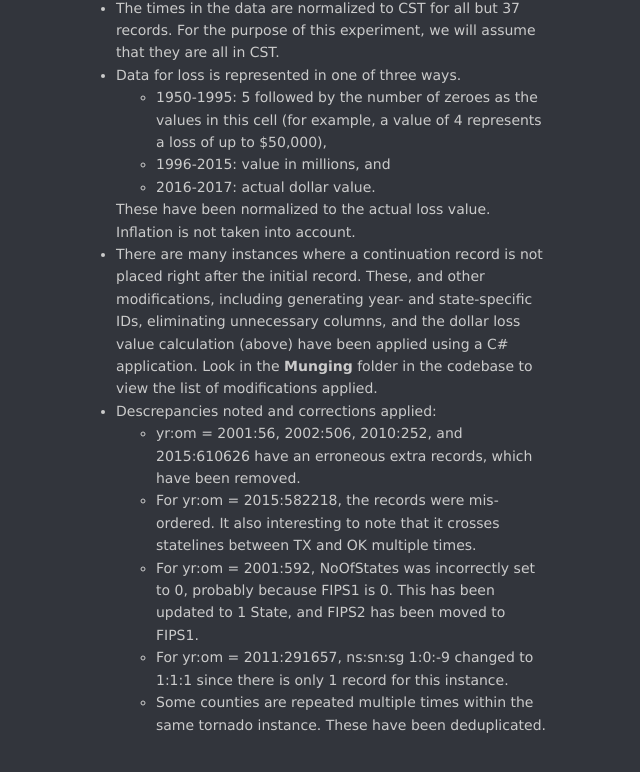
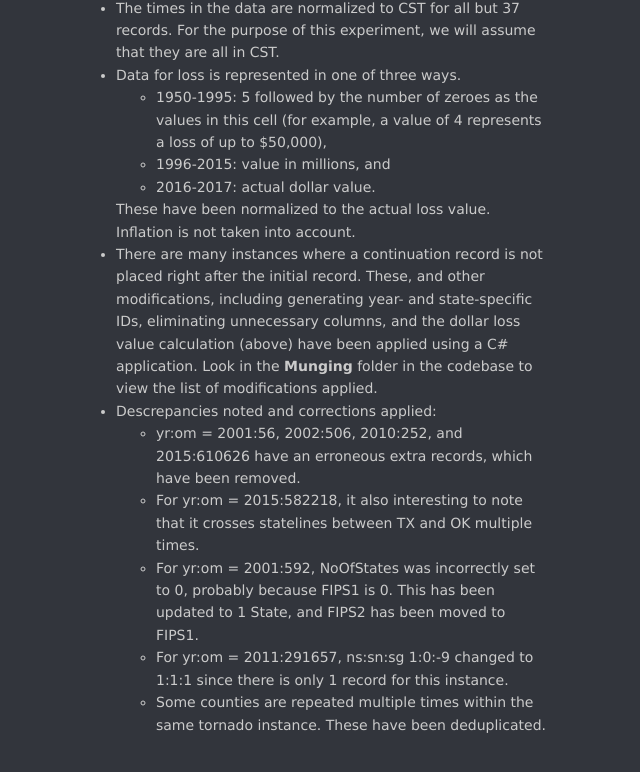
Before and after one commit to vivekrs/YouSpinMeRound, a plain HTML site: page index.html in a window 1280 px wide. Shown: the part 2222-2994 px from the top of the page, without its empty margins (75-715 px from the left). Drawn offline with Linux system fonts and the light colour scheme.

Commit message:
Data Munging Edits

```diff
--- a/index.html
+++ b/index.html
@@ -161,14 +161,14 @@ Licence URI: http://www.os-templates.com/template-terms
               </ul>
               These have been normalized to the actual loss value. Inflation is not taken into account.</li>
             <li>There are many instances where a continuation record is not placed right after the initial record. These, and
-              other modifications, including generating year- and state-specific IDs, eliminating unnecessary columns, and the
-              dollar loss value calculation (above) have been applied using a C# application. Look in the
+              other modifications, including generating year- and state-specific IDs, eliminating unnecessary columns, and
+              the dollar loss value calculation (above) have been applied using a C# application. Look in the
               <b>Munging</b> folder in the codebase to view the list of modifications applied.</li>
             <li>Descrepancies noted and corrections applied:</li>
             <ul>
               <li>yr:om = 2001:56, 2002:506, 2010:252, and 2015:610626 have an erroneous extra records, which have been removed.</li>
-              <li>For yr:om = 2015:582218, the records were mis-ordered. It also interesting to note that it crosses statelines
-                between TX and OK multiple times.</li>
+              <li>For yr:om = 2015:582218, it also interesting to note that it crosses statelines between TX and OK multiple
+                times.</li>
               <li>For yr:om = 2001:592, NoOfStates was incorrectly set to 0, probably because FIPS1 is 0. This has been updated
                 to 1 State, and FIPS2 has been moved to FIPS1.</li>
               <li>For yr:om = 2011:291657, ns:sn:sg 1:0:-9 changed to 1:1:1 since there is only 1 record for this instance.</li>
```
